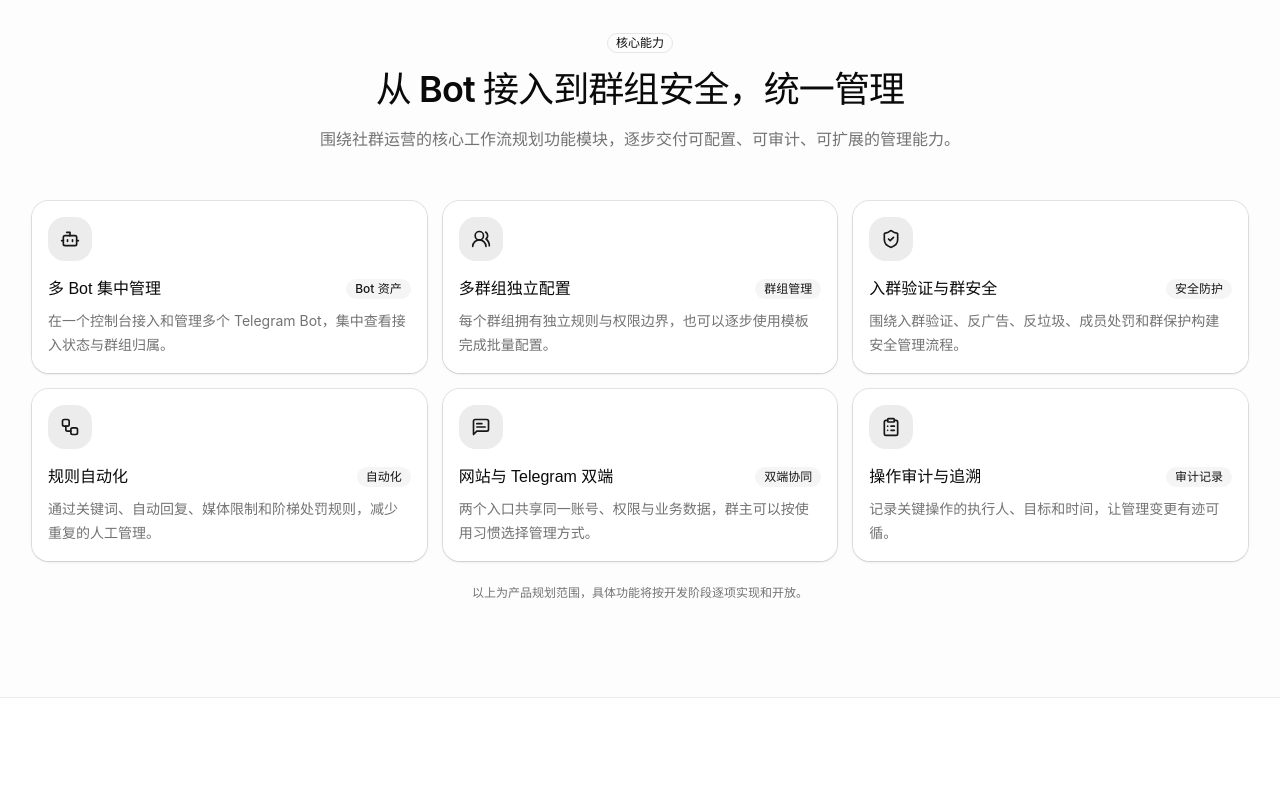
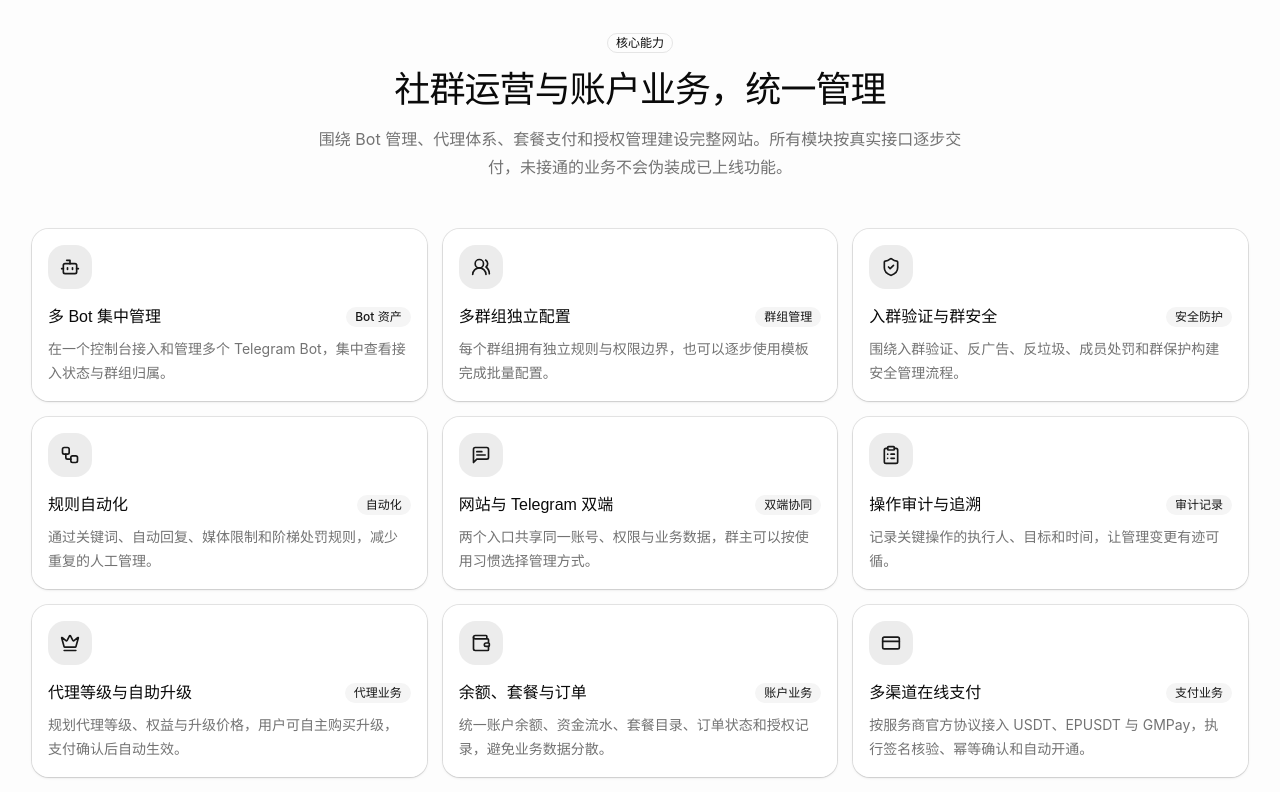
Before and after one commit to seanldnet/TG-Group, a React (Vite) app: page / in a window 1280 px wide. Shown: the part 960-1752 px from the top of the page. Built offline with nearby package versions, Linux system fonts and the light colour scheme.

Commit message:
feat: expand website landing page business coverage

```diff
--- a/src/App.tsx
+++ b/src/App.tsx
@@ -2,6 +2,9 @@ import { useEffect, type ReactNode } from "react"
 import {
   ArrowRight,
   Bot,
+  Crown,
+  CreditCard,
+  Wallet,
   ClipboardList,
   Fingerprint,
   Layers3,
@@ -86,6 +89,24 @@ const features: Feature[] = [
     title: "操作审计与追溯",
     description: "记录关键操作的执行人、目标和时间，让管理变更有迹可循。",
     label: "审计记录",
+  },
+  {
+    icon: Crown,
+    title: "代理等级与自助升级",
+    description: "规划代理等级、权益与升级价格，用户可自主购买升级，支付确认后自动生效。",
+    label: "代理业务",
+  },
+  {
+    icon: Wallet,
+    title: "余额、套餐与订单",
+    description: "统一账户余额、资金流水、套餐目录、订单状态和授权记录，避免业务数据分散。",
+    label: "账户业务",
+  },
+  {
+    icon: CreditCard,
+    title: "多渠道在线支付",
+    description: "按服务商官方协议接入 USDT、EPUSDT 与 GMPay，执行签名核验、幂等确认和自动开通。",
+    label: "支付业务",
   },
 ]
 
@@ -275,10 +296,10 @@ function HomePage() {
           <div className="mx-auto mb-12 max-w-2xl text-center">
             <Badge variant="outline" className="mb-4">核心能力</Badge>
             <h2 className="text-3xl font-semibold tracking-tight sm:text-4xl">
-              从 Bot 接入到群组安全，统一管理
+              社群运营与账户业务，统一管理
             </h2>
             <p className="mt-4 text-sm leading-7 text-muted-foreground sm:text-base">
-              围绕社群运营的核心工作流规划功能模块，逐步交付可配置、可审计、可扩展的管理能力。
+              围绕 Bot 管理、代理体系、套餐支付和授权管理建设完整网站。所有模块按真实接口逐步交付，未接通的业务不会伪装成已上线功能。
             </p>
           </div>
           <div className="grid gap-4 sm:grid-cols-2 lg:grid-cols-3">
@@ -287,7 +308,7 @@ function HomePage() {
             ))}
           </div>
           <p className="mt-6 text-center text-xs text-muted-foreground">
-            以上为产品规划范围，具体功能将按开发阶段逐项实现和开放。
+            以上包含已建立的基础能力与正在建设的业务规划；代理升级、余额、套餐和支付等模块完成真实后端闭环前，不视为可用服务。
           </p>
         </div>
       </section>
@@ -335,7 +356,7 @@ function HomePage() {
               <div className="max-w-2xl">
                 <Badge variant="secondary" className="mb-4">项目建设中</Badge>
                 <h2 className="text-2xl font-semibold tracking-tight sm:text-3xl">
-                  先把基础能力做扎实，再逐步开放完整群管功能
+                  网站业务优先，逐步交付完整业务闭环
                 </h2>
                 <p className="mt-3 text-sm leading-7 text-muted-foreground">
                   当前已建立 Go 服务、PostgreSQL 身份数据模型和第一版注册登录 API，
```
